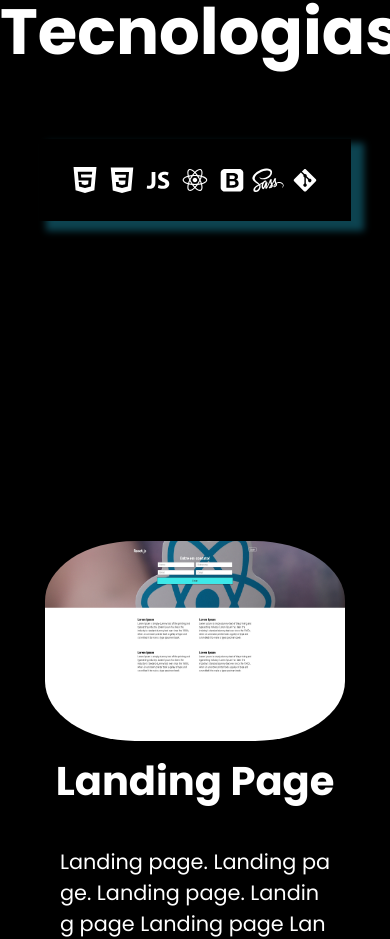
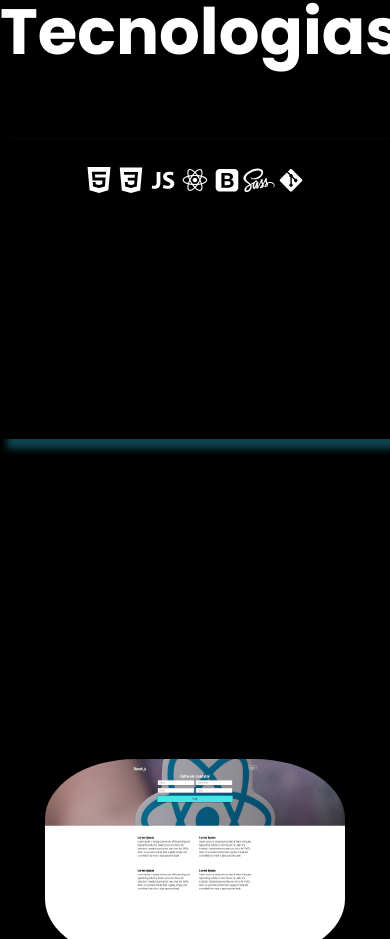
Before and after one commit to TorugoJS/Portfolio, a React (Create React App) app: page / in a window 390 px wide. Shown: the part 1441-2380 px from the top of the page. Built offline with nearby package versions, Linux system fonts and the light colour scheme.

Commit message:
Portfolio

```diff
--- a/src/Sessões/Tecnologias/tecnologias.css
+++ b/src/Sessões/Tecnologias/tecnologias.css
@@ -1,7 +1,7 @@
 .habilidades_container{
   display: flex;
   justify-content: space-between;
-  max-width: 1200px;
+  max-width: 1400px;
    padding: 25px 30px;
   box-shadow: 10px 7px 7px 3px rgba(26, 133, 160, 0.5);
   margin: 0 auto;
@@ -24,7 +24,10 @@
 
 @media screen and (max-width:800px){
   .habilidades_container{
-     width: 80%;
+    justify-content: center;
+     max-width: 1200px;
+     height: 300px;
+     flex-wrap: wrap;
      font-size: 2rem;
   }
 }
```
